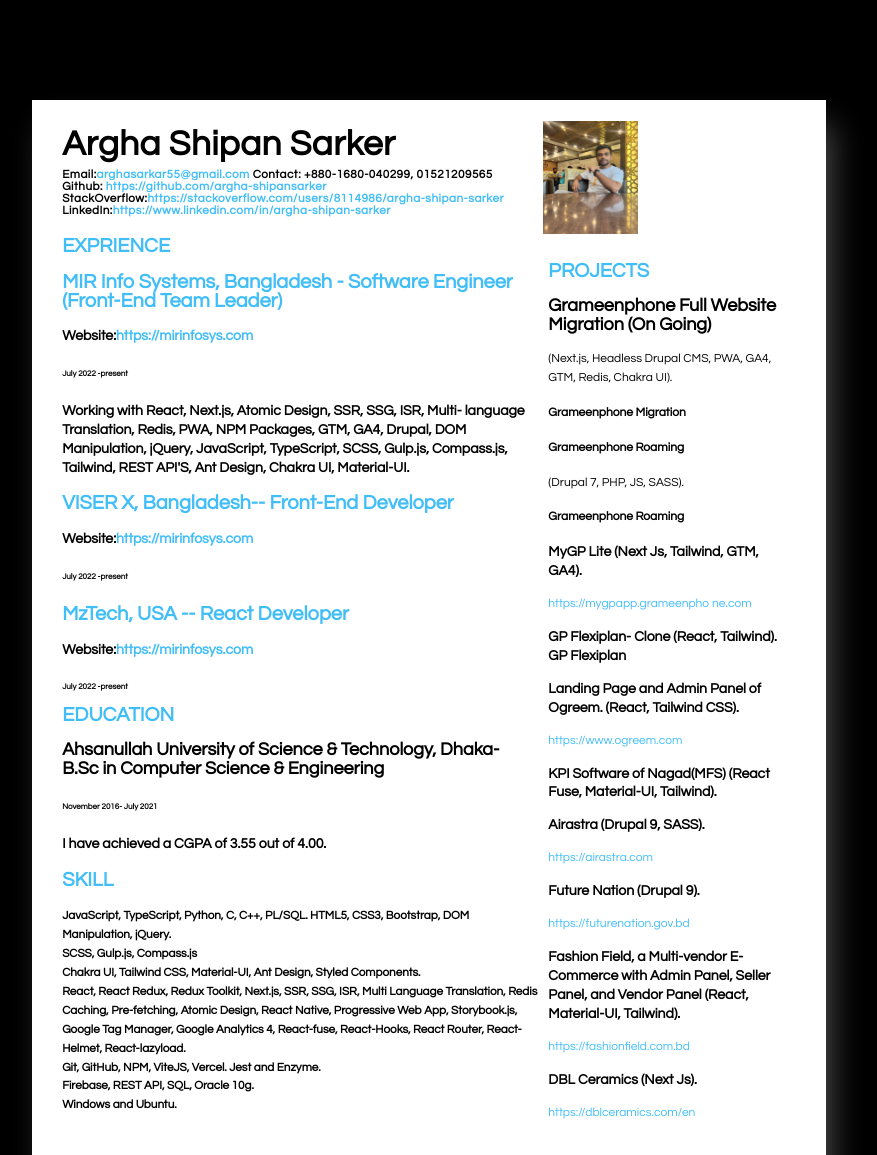
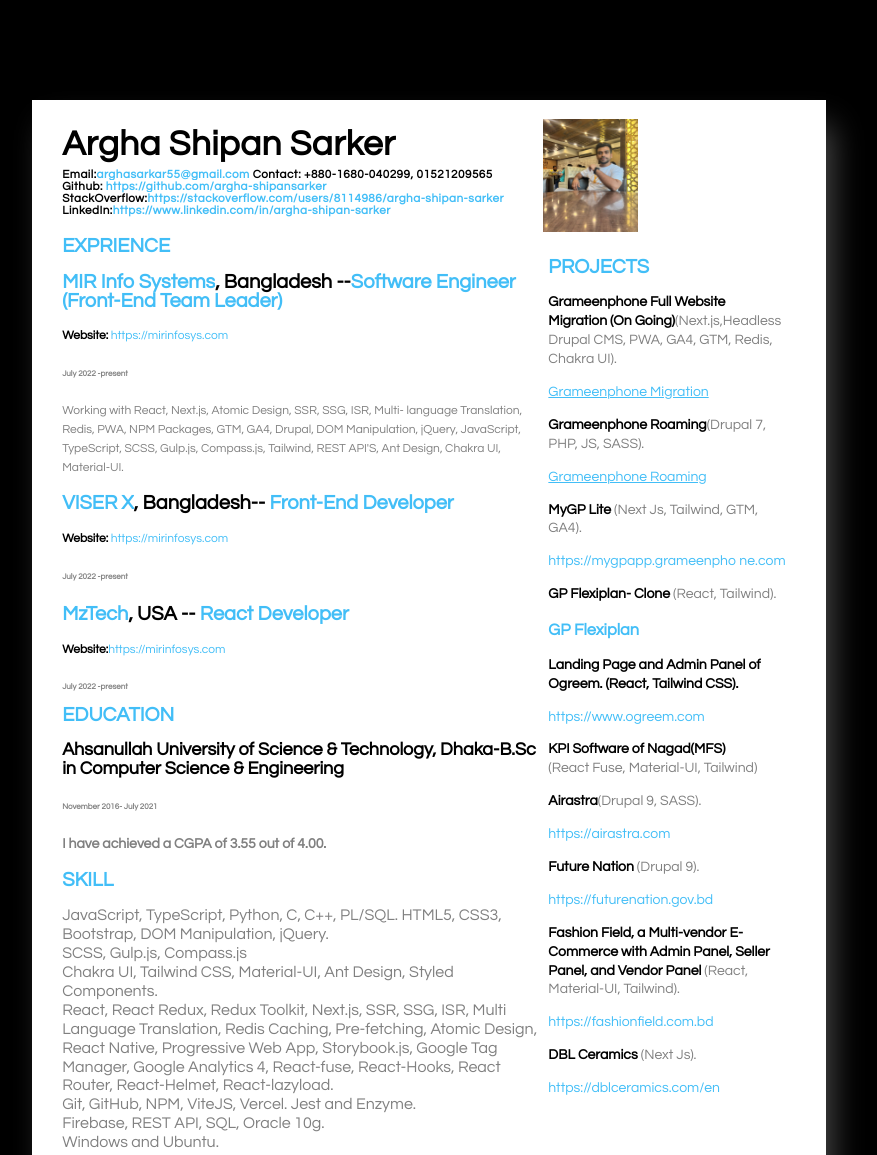
Before and after one commit to plabonb/CV, a plain HTML site: page index.html in a window 1280 px wide. Shown: the top 1155 px of the page, without its empty margins (211-1088 px from the left). Drawn offline with Linux system fonts and the light colour scheme.

Commit message:
font work don

```diff
--- a/css/style.css
+++ b/css/style.css
@@ -25,8 +25,8 @@
   margin-top: 100px;
   box-shadow: 10px 20px 30px -5px rgba(255, 255, 255, 0.3);
   font-family: 'Helvetica', sans-serif;
+}
 
-}
 .link{
   text-decoration: none;
   color: #42bef7;
@@ -53,6 +53,7 @@
   text-align: left;
   height: 80%;
   width: 30%;
+  font-size: 14px;
 
 }
 .text_color{
@@ -82,31 +83,37 @@
   text-align: left;
   font-size: 12px;
   top: 10px;
+  color: #808080;
+}
+.Exprience b{
+  color: #000000;
 }
 
 .Education{
   text-align: left;
   font-size: 12px;
+  color: #808080;
+}
+.Education p, h2{
+  color: #000000;
 }
 .Skill{
   text-align: left;
-  font-size: 10px;
+  color: #808080;
 }
-.skill h3{
-  font-size: 10px;
-  font-weight: lighter;
-  font-family: monospace;
-  color: azure;
-}
-
-
-
-
-
-
 .Project{
   text-align: left;
   left: 5px;
-  font-size: 12px;
   line-height:0.5cm;
+  color: #808080;
 }
+.Project b{
+  color: #000000;
+}
+
+.GP{
+  color: #42bef7;
+}
+.gP{
+  color: #42bef7;
+}
--- a/index.html
+++ b/index.html
@@ -35,57 +35,57 @@
       <div class="Exprience">
         <h2 class="text_color">EXPRIENCE</h2>
         <h2 class="text_color">
-          MIR Info Systems, Bangladesh - Software Engineer<br />(Front-End Team
+          MIR Info Systems<b>, Bangladesh --</b>Software Engineer<br />(Front-End Team
           Leader)
         </h2>
-        <h3>
-          Website:<a href="https://mirinfosys.com" class="link">https://mirinfosys.com</a>
-        </h3>
+        <p>
+          <b>Website:</b> <a href="https://mirinfosys.com" class="link">https://mirinfosys.com</a>
+        </p>
         <h6>July 2022 -present</h6>
-        <h3>
+        <p>
           Working with React, Next.js, Atomic Design, SSR, SSG, ISR, Multi-
           language Translation, Redis, PWA, NPM Packages, GTM, GA4, Drupal, DOM
           Manipulation, jQuery, JavaScript, TypeScript, SCSS, Gulp.js,
           Compass.js, Tailwind, REST API'S, Ant Design, Chakra UI, Material-UI.
-        </h3>
-        <h2 class="text_color">VISER X, Bangladesh-- Front-End Developer</h2>
-        <h3>
-          Website:<a href="https://mirinfosys.com" class="link">https://mirinfosys.com</a>
-        </h3>
+        </p>
+        <h2 class="text_color">VISER X<b>, Bangladesh--</b> Front-End Developer</h2>
+        <p>
+         <b>Website:</b> <a href="https://mirinfosys.com" class="link">https://mirinfosys.com</a>
+        </p>
         <h6>July 2022 -present</h6>
-        <h2 class="text_color">MzTech, USA -- React Developer</h2>
-        <h3>
-          Website:<a href="https://mirinfosys.com" class="link">https://mirinfosys.com</a>
-        </h3>
+        <h2 class="text_color">MzTech<b>, USA --</b> React Developer</h2>
+        <p>
+          <b>Website:</b><a href="https://mirinfosys.com" class="link">https://mirinfosys.com</a>
+        </p>
         <h6>July 2022 -present</h6>
       </div>
       <div class="Education">
         <h2 class="text_color">EDUCATION</h2>
+        <p>
         <h2>
-          Ahsanullah University of Science & Technology, Dhaka-<br />B.Sc in
+          Ahsanullah University of Science & Technology, Dhaka-B.Sc in
           Computer Science & Engineering
         </h2>
         <h6>November 2016- July 2021</h6>
         <h3>I have achieved a CGPA of 3.55 out of 4.00.</h3>
+        </p>
       </div>
       <div class="Skill">
         <h2 class="text_color">SKILL</h2>
-          <h3>
+        <p>
           JavaScript, TypeScript, Python, C, C++, PL/SQL. HTML5, CSS3,
           Bootstrap, DOM Manipulation, jQuery. <br />
           SCSS, Gulp.js, Compass.js <br />
-            Chakra UI, Tailwind CSS, Material-UI, Ant Design, Styled Components.
-            <br />
+          Chakra UI, Tailwind CSS, Material-UI, Ant Design, Styled Components.<br />
           React, React Redux, Redux Toolkit, Next.js, SSR, SSG, ISR, Multi
           Language Translation, Redis Caching, Pre-fetching, Atomic Design,
           React Native, Progressive Web App, Storybook.js, Google Tag Manager,
           Google Analytics 4, React-fuse, React-Hooks, React Router,
-            React-Helmet, React-lazyload.
-            <br />
-            Git, GitHub, NPM, ViteJS, Vercel. Jest and Enzyme. <br />
-            Firebase, REST API, SQL, Oracle 10g. <br />
+          React-Helmet, React-lazyload.<br />
+          Git, GitHub, NPM, ViteJS, Vercel. Jest and Enzyme.<br />
+          Firebase, REST API, SQL, Oracle 10g.<br />
           Windows and Ubuntu.
-          </h3>
+        </p>
       </div>
     </div>
     <!-- PROJECTS -->
@@ -98,29 +98,27 @@
       <br>
       <div class="Project">
         <h2 class="text_color">PROJECTS</h2>
-        <h3>
-          <h2>Grameenphone Full Website Migration (On Going)</h2>(Next.js,
-          Headless Drupal CMS, PWA, GA4, GTM, Redis, Chakra UI).</p>
-          <h4>Grameenphone Migration</h4>
-          <h3>
-            <h4>Grameenphone Roaming </h4>(Drupal 7, PHP, JS, SASS).
-          </h3>
-          <h4>Grameenphone Roaming</h4>
-          <h3>MyGP Lite (Next Js, Tailwind, GTM, GA4).</h3>
+        <p><b>Grameenphone Full Website Migration (On Going)</b>(Next.js,Headless Drupal CMS, PWA, GA4, GTM, Redis,
+          Chakra UI).</p>
+        <u class="GP">Grameenphone Migration</u>
+        <p>
+          <b>Grameenphone Roaming</b>(Drupal 7, PHP, JS, SASS).
+        </p>
+        <u class="GP">Grameenphone Roaming</u>
+        <p><b>MyGP Lite</b> (Next Js, Tailwind, GTM, GA4).</p>
         <a href="https://mygpapp.grameenpho ne.com/" class="link">https://mygpapp.grameenpho ne.com</a>
-          <h3>GP Flexiplan- Clone (React, Tailwind). GP Flexiplan</h3>
-          <h3>Landing Page and Admin Panel of Ogreem. (React, Tailwind CSS).</h3>
+        <p><b>GP Flexiplan- Clone</b> (React, Tailwind). <h3 class="gP">GP Flexiplan</h3></p>
+        <p><b>Landing Page and Admin Panel of Ogreem. (React, Tailwind CSS).</b></p>
         <a href="https://www.ogreem.com/" class="link">https://www.ogreem.com</a>
-          <h3>KPI Software of Nagad(MFS)
-            (React Fuse, Material-UI, Tailwind).</h3>
-          <h3>Airastra (Drupal 9, SASS).</h3>
+        <p><b>KPI Software of Nagad(MFS)</b><br>(React Fuse, Material-UI, Tailwind)</p>
+        <p><b>Airastra</b>(Drupal 9, SASS).</p>
         <a href=" https://airastra.com/" class="link"> https://airastra.com</a>
-          <h3>Future Nation (Drupal 9). </h3>
+        <p><b>Future Nation</b> (Drupal 9).</p>
         <a href="https://futurenation.gov.bd/" class="link">https://futurenation.gov.bd</a>
-          <h3>Fashion Field, a Multi-vendor E-Commerce with Admin Panel, Seller Panel, and Vendor
-            Panel (React, Material-UI, Tailwind).</h3>
+        <p><b>Fashion Field, a Multi-vendor E-Commerce with Admin Panel, Seller Panel, and Vendor
+            Panel</b> (React, Material-UI, Tailwind).</p>
         <a href="https://fashionfield.com.bd/" class="link">https://fashionfield.com.bd</a>
-          <h3>DBL Ceramics (Next Js).</h3>
+        <p><b>DBL Ceramics</b> (Next Js).</p>
         <a href="https://dblceramics.com/en" class="link">https://dblceramics.com/en</a>
       </div>
     </div>
```
Lines whose indentation alone changed are shown as unchanged.
